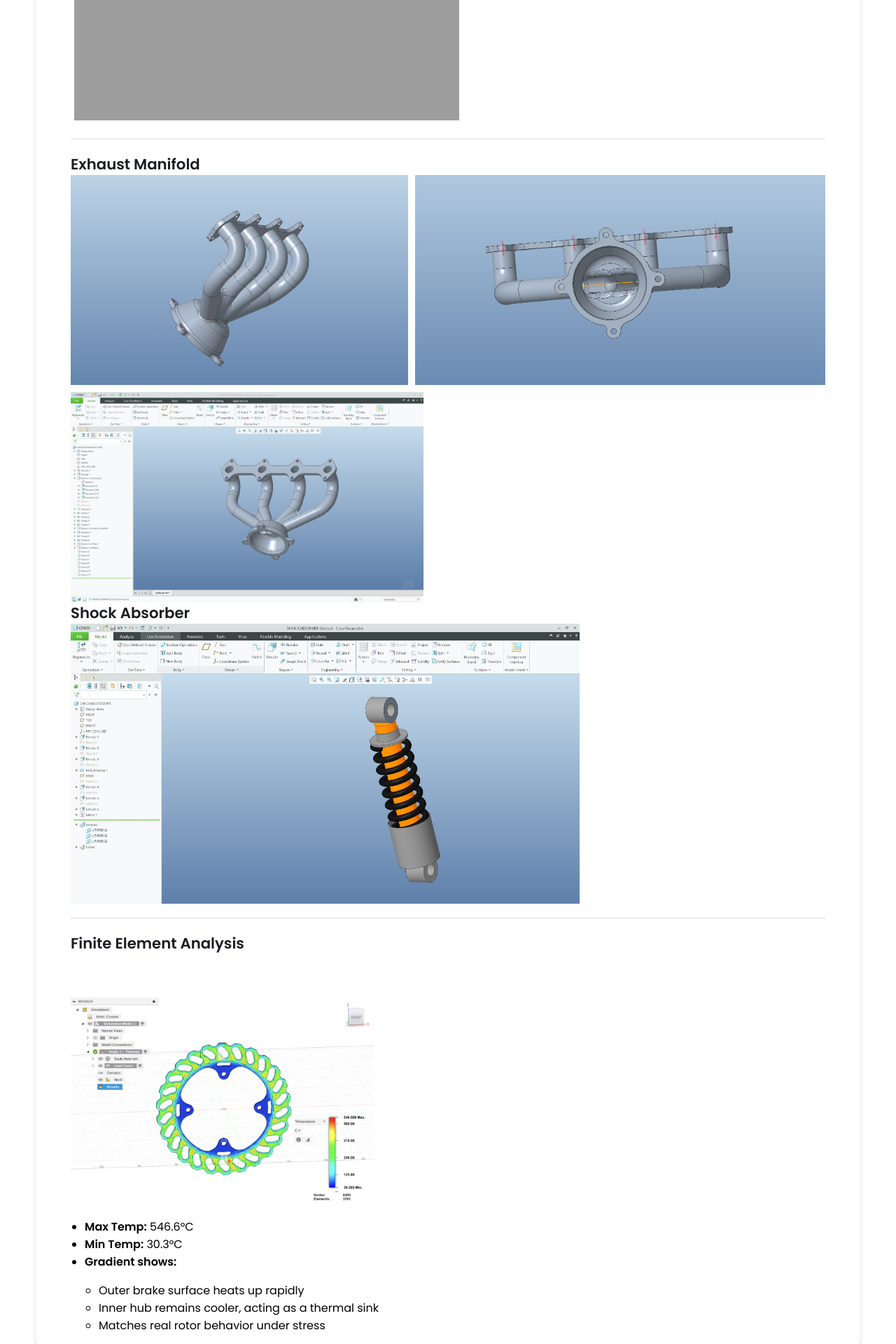
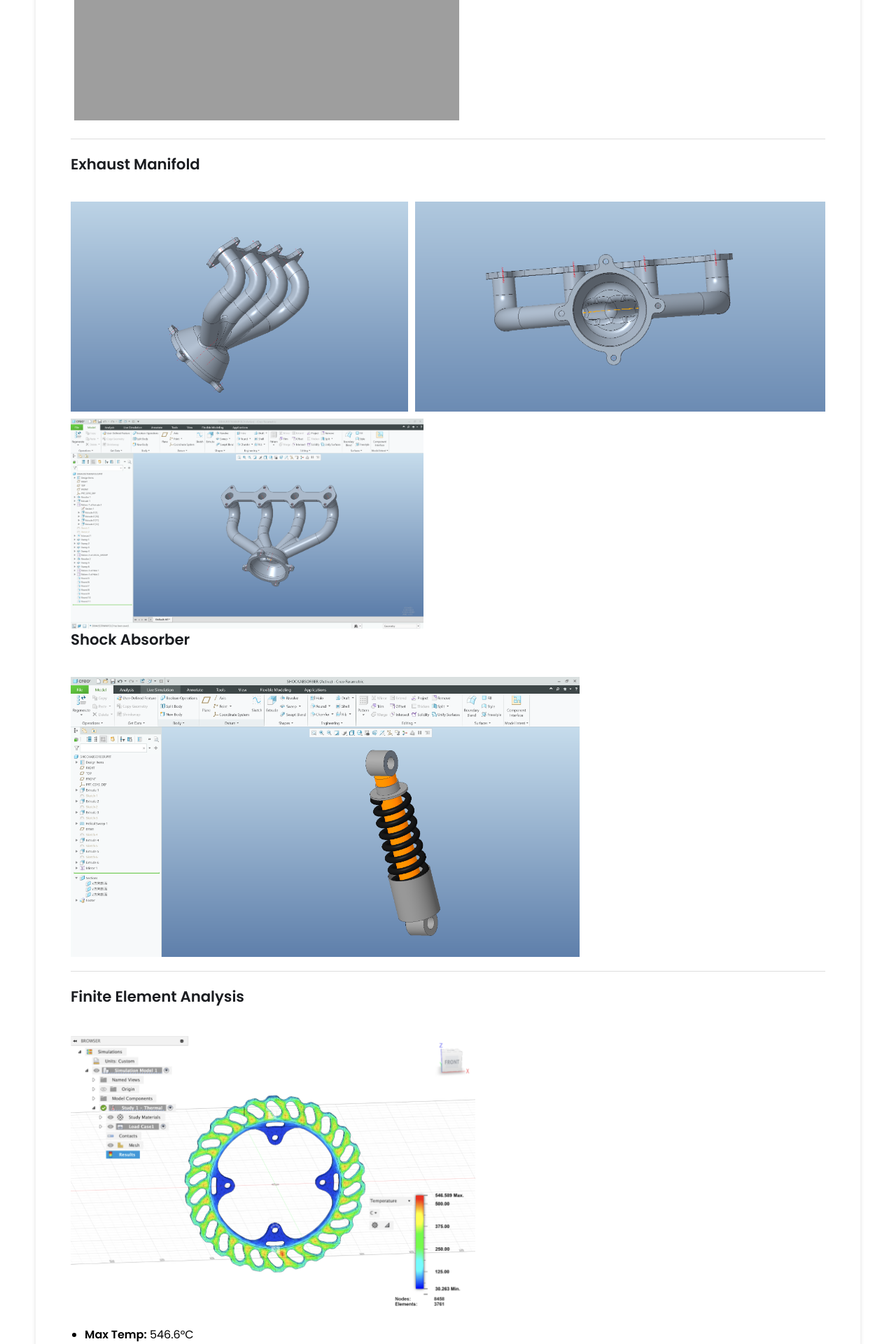
Before and after one commit to timchen863/timchen863.github.io, a Jekyll site: the page built from _projects/Baja/index.md, in a window 1280 px wide. Shown: the part 965-2885 px from the top of the page at 70% size. Built offline with Jekyll 4.4.1, drawn with Linux system fonts in a browser that asks for light colours; grey boxes are pictures that could not be loaded.

Commit message:
Update index.md

```diff
--- a/_projects/Baja/index.md
+++ b/_projects/Baja/index.md
@@ -20,14 +20,16 @@ main-image: /Baja.jpg
 
 
 ## Exhaust Manifold
+<br>
 {% include image-gallery.html images="EM1.png, EM2.png, EM3.png" height="300" %}
 ## Shock Absorber
+<br>
 {% include image-gallery.html images="sa1.png" height="400" %}
 ---
 
 ## Finite Element Analysis
-<br><br>
-{% include image-gallery.html images="br.png" height="300" %}
+<br>
+{% include image-gallery.html images="br.png" height="400" %}
 - **Max Temp:** 546.6°C
 - **Min Temp:** 30.3°C
 - **Gradient shows:**
```
